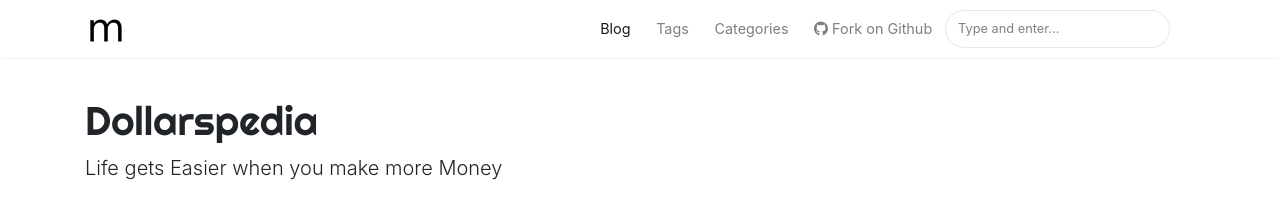
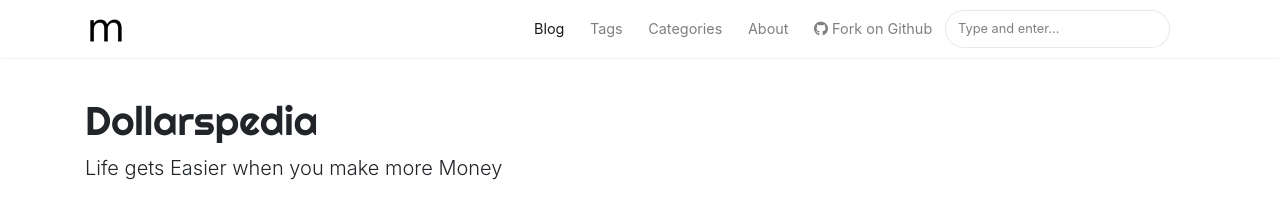
Before and after one commit to samita100/incredible-bee, a Jekyll site: the page built from index.html, in a window 1280 px wide. Shown: the top 213 px of the page. Built offline with Jekyll 4.4.1, drawn with Linux system fonts in a browser that asks for light colours; nearby versions of some CDN libraries; the list of posts is cut into pages by our own code.

Commit message:
default.html: changed

```diff
--- a/_layouts/default.html
+++ b/_layouts/default.html
@@ -78,6 +78,10 @@ ga('send', 'pageview');
 
                 <li class="nav-item">
                 <a target="_blank" class="nav-link" href="{{ site.baseurl }}/categories">Categories</a>
+                </li>
+
+                <li class="nav-item">
+                <a class="nav-link" href="{{ site.baseurl }}/about">About</a>
                 </li>
 
 
```
